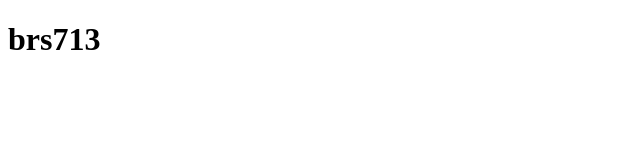
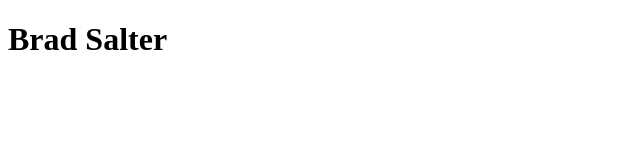
Before and after one commit to brs713/getting-started, a plain HTML site: page index.html in a window 1280 px wide. Shown: the whole page, without its empty margins (0-640 px from the left). Drawn offline with Linux system fonts and the light colour scheme.

Commit message:
Updated index.html

```diff
--- a/index.html
+++ b/index.html
@@ -6,6 +6,6 @@
     </head>
     <body>
         <!-- Page content goes here -->
-	 <h1>brs713</h1>
+	 <h1>Brad Salter</h1>
     </body>
 </html>
```
